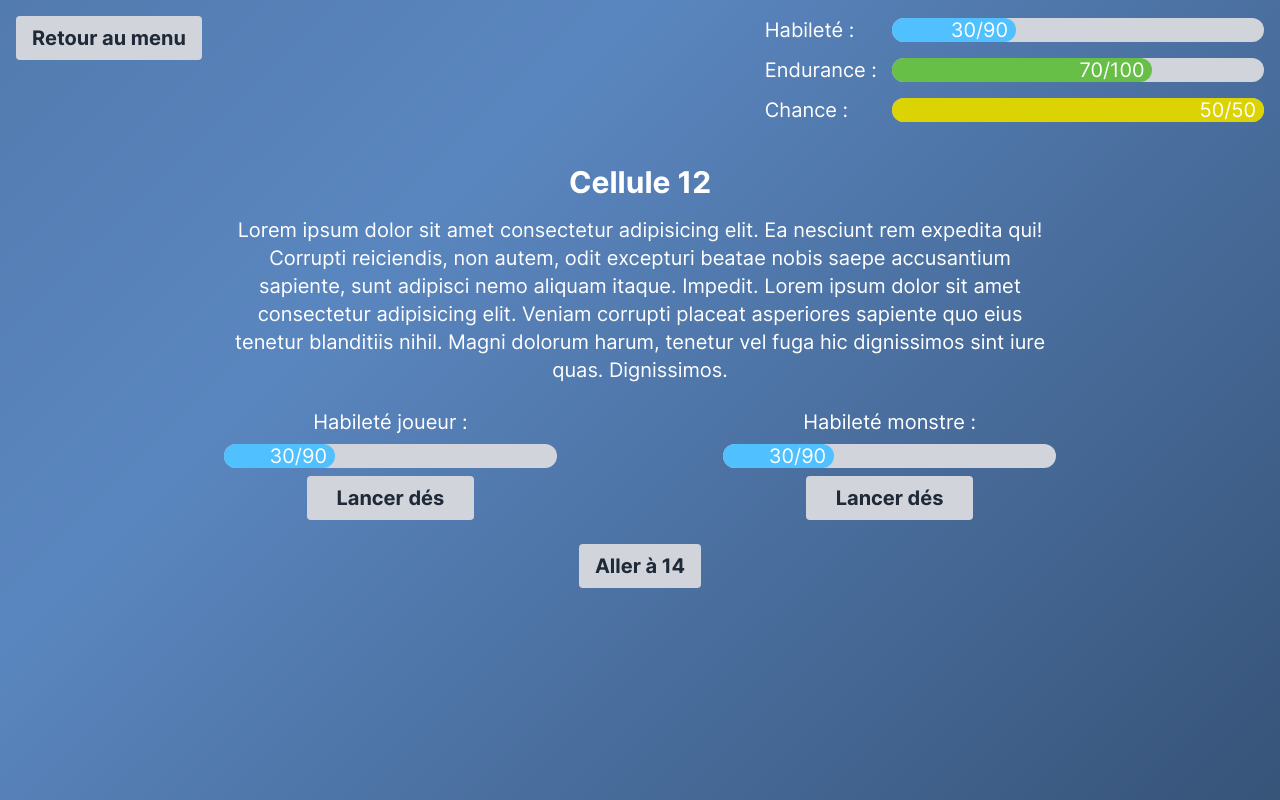
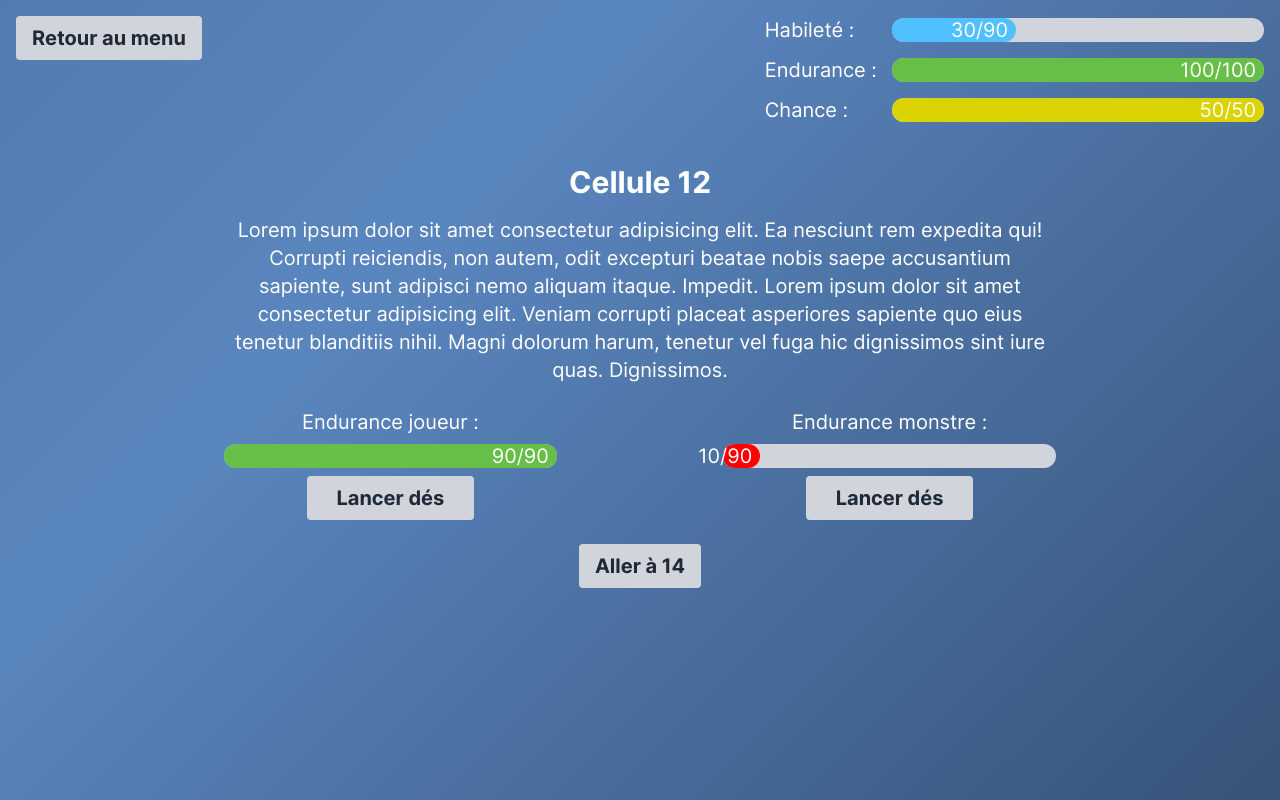
Before and after one commit to Matancy/la-cite-des-voleurs-front, a React (Create React App) app: page / in a window 1280 px wide. Built offline with nearby package versions, Linux system fonts and the light colour scheme.

Commit message:
New features progressBar.tsx
nouveau parametre changeColorBasedOnPercentage

correction du bug ou la progress bar pouvait depaser son max si un completed est > au max la progress bar afficher max/max

correction de StoryFightPage.tsx changement de Habilité par endurance

```diff
--- a/src/components/SkillsSection.tsx
+++ b/src/components/SkillsSection.tsx
@@ -9,7 +9,7 @@ const SkillsSection = () => {
                     <span className="text-white">Habileté :</span>
                 </div>
                 <div style={{ width: '80%' }}> {/* Largeur de la barre de progression */}
-                    <ProgressBar key={1} bgcolor={"#50C0FF"} completed={30} max={90} />
+                    <ProgressBar key={1} bgcolor={"#50C0FF"} completed={30} max={90} changeColorBasedOnPercentage={false} />
                 </div>
             </div>
             <div className="mb-3 flex items-center">
@@ -17,7 +17,7 @@ const SkillsSection = () => {
                     <span className="text-white">Endurance :</span>
                 </div>
                 <div style={{ width: '80%' }}> {/* Largeur de la barre de progression */}
-                    <ProgressBar key={2} bgcolor={"#67BF48"} completed={70} max={100} />
+                    <ProgressBar key={2} bgcolor={"#67BF48"} completed={100} max={100} changeColorBasedOnPercentage={true}/>
                 </div>
             </div>
             <div className="flex items-center">
@@ -25,7 +25,7 @@ const SkillsSection = () => {
                     <span className="text-white">Chance :</span>
                 </div>
                 <div style={{ width: '80%' }}> {/* Largeur de la barre de progression */}
-                    <ProgressBar key={3} bgcolor={"#DCD304"} completed={50} max={50}/>
+                    <ProgressBar key={3} bgcolor={"#DCD304"} completed={50} max={50} changeColorBasedOnPercentage={false}/>
                 </div>
             </div>
         </div>
--- a/src/components/StoryFightPage.tsx
+++ b/src/components/StoryFightPage.tsx
@@ -20,24 +20,26 @@ const StoryFightPage = () => {
                 </p>
                 <div className="w-2/3 flex justify-between items-center mb-6">
                     <div className="flex flex-col w-2/5">
-                        <h2 className="mb-2">Habileté joueur :</h2>
+                        <h2 className="mb-2">Endurance joueur :</h2>
                         <ProgressBar
                             key={1}
-                            bgcolor={"#50C0FF"}
-                            completed={30}
+                            bgcolor={"#67BF48"}
+                            completed={100}
                             max={90}
+                            changeColorBasedOnPercentage={true}
                         />
                         <button className="bg-gray-300 hover:bg-gray-400 text-gray-800 font-bold py-2 px-4 rounded h-min mt-2 w-1/2 self-center">
                             <p>Lancer dés</p>
                         </button>
                     </div>
                     <div className="flex flex-col w-2/5">
-                        <h2 className="mb-2">Habileté monstre :</h2>
+                        <h2 className="mb-2">Endurance monstre :</h2>
                         <ProgressBar
                             key={1}
-                            bgcolor={"#50C0FF"}
-                            completed={30}
+                            bgcolor={"#67BF48"}
+                            completed={10}
                             max={90}
+                            changeColorBasedOnPercentage={true}
                         />
                         <button className="bg-gray-300 hover:bg-gray-400 text-gray-800 font-bold py-2 px-4 rounded h-min mt-2 w-1/2 self-center">
                             <p>Lancer dés</p>
--- a/src/components/progressBar.tsx
+++ b/src/components/progressBar.tsx
@@ -4,18 +4,31 @@ interface ProgressBarProps {
   bgcolor: string;
   completed: number;
   max: number;
+  changeColorBasedOnPercentage: boolean; // Nouveau paramètre booléen
 }
 
-const ProgressBar: React.FC<ProgressBarProps> = ({ bgcolor, completed, max }) => {
-  const percentage = (completed / max) * 100;
+const ProgressBar: React.FC<ProgressBarProps> = ({ bgcolor, completed, max, changeColorBasedOnPercentage }) => {
+  // Assure que completed ne dépasse pas max
+  const actualCompleted = Math.min(completed, max);
+
+  const percentage = (actualCompleted / max) * 100;
+  let color = bgcolor;
+
+  if (changeColorBasedOnPercentage) { // Vérifiez si le changement de couleur est activé
+    if (percentage <= 20) {
+      color = "red";
+    } else if (percentage <= 50) {
+      color = "orange";
+    }
+  }
 
   return (
     <div className="h-6 bg-gray-300 rounded-full">
       <div
         className="h-full rounded-full text-right flex items-center justify-end"
-        style={{ width: `${percentage}%` ,backgroundColor: bgcolor }}
+        style={{ width: `${percentage}%`, backgroundColor: color }}
       >
-        <span className="p-2 text-white ">{`${completed}/${max}`}</span>
+        <span className="p-2 text-white">{`${actualCompleted}/${max}`}</span>
       </div>
     </div>
   );
```
